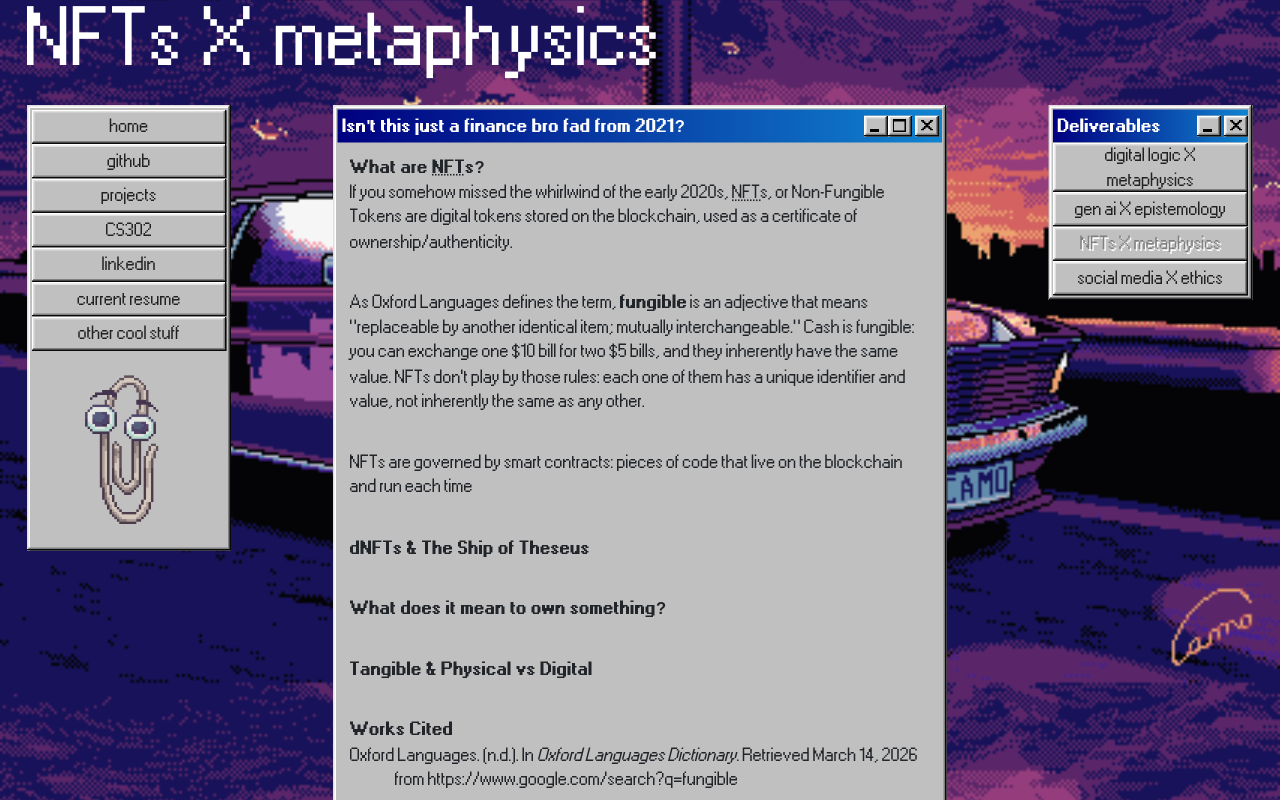
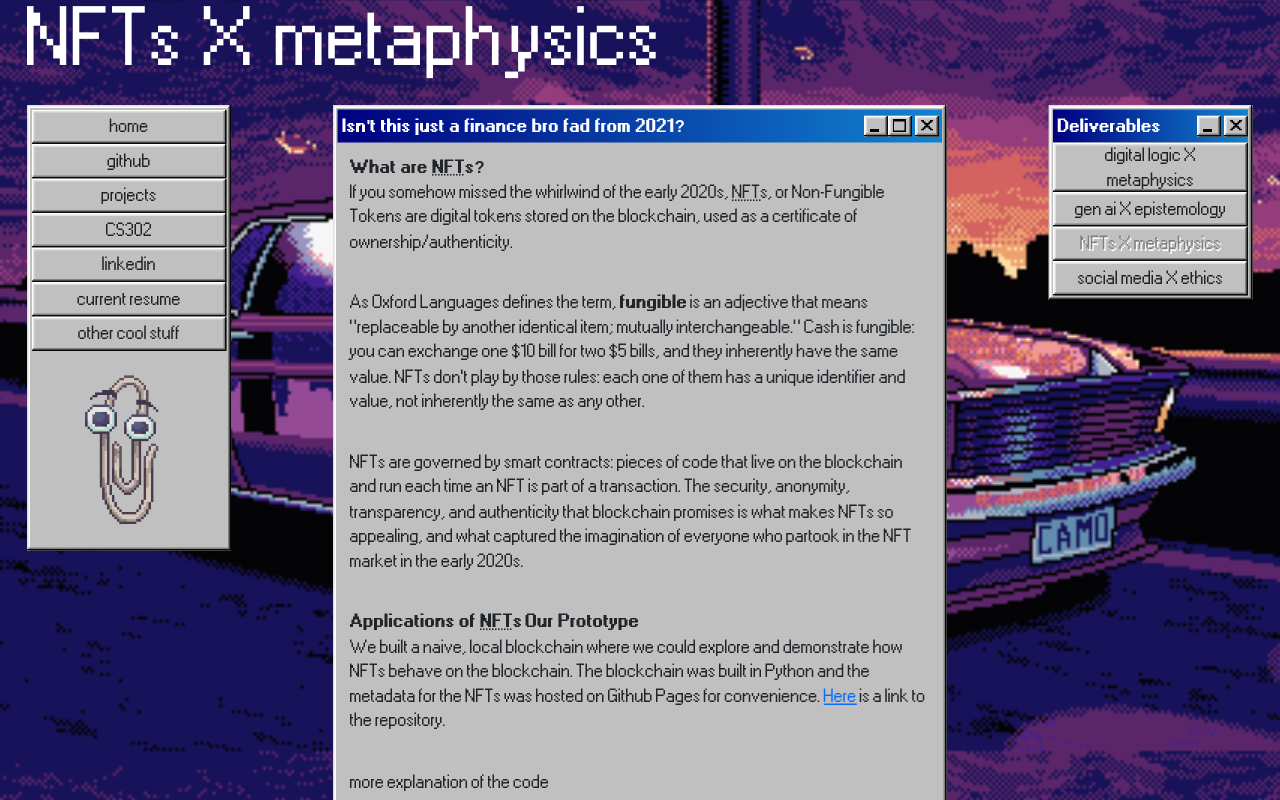
Before and after one commit to 3toadbanana/3toadbanana.github.io, a plain HTML site: page deliverables/NFTXM.html in a window 1280 px wide. Shown: the top 800 px of the page. Drawn offline with nearby package versions, Linux system fonts and the light colour scheme.

Commit message:
NFTXM addition

```diff
--- a/deliverables/NFTXM.html
+++ b/deliverables/NFTXM.html
@@ -68,7 +68,17 @@
                         bill for two $5 bills, and they inherently have the same value. NFTs don't play by those rules:
                         each one of them has a unique identifier and value, not inherently the same as any other. </p>
                     <p>NFTs are governed by smart contracts: pieces of code that live on the blockchain and run each
-                        time</p>
+                        time an NFT is part of a transaction. The security, anonymity, transparency, and authenticity
+                        that blockchain promises is what makes NFTs so appealing, and what captured the imagination of
+                        everyone who partook in the NFT market in the early 2020s.</p>
+                    <b>Applications of <abbr title="">NFT</abbr>s</b>
+                    <b>Our Prototype</b>
+                    <p>We built a naive, local blockchain where we could explore and demonstrate how NFTs behave on the
+                        blockchain. The blockchain was built in Python and the metadata for the NFTs was hosted on
+                        Github Pages for convenience. <a
+                            href="https://github.com/hudsonpurdy/cs302-final-project-hudson-adit.git">Here</a> is a link
+                        to the repository.</p>
+                    <p>more explanation of the code</p>
                     <b>dNFTs & The Ship of Theseus</b>
                     <p></p>
                     <b>What does it mean to own something?</b>
```
Also changed, not shown: deliverables/GAXE.html (+1 -1 lines).
